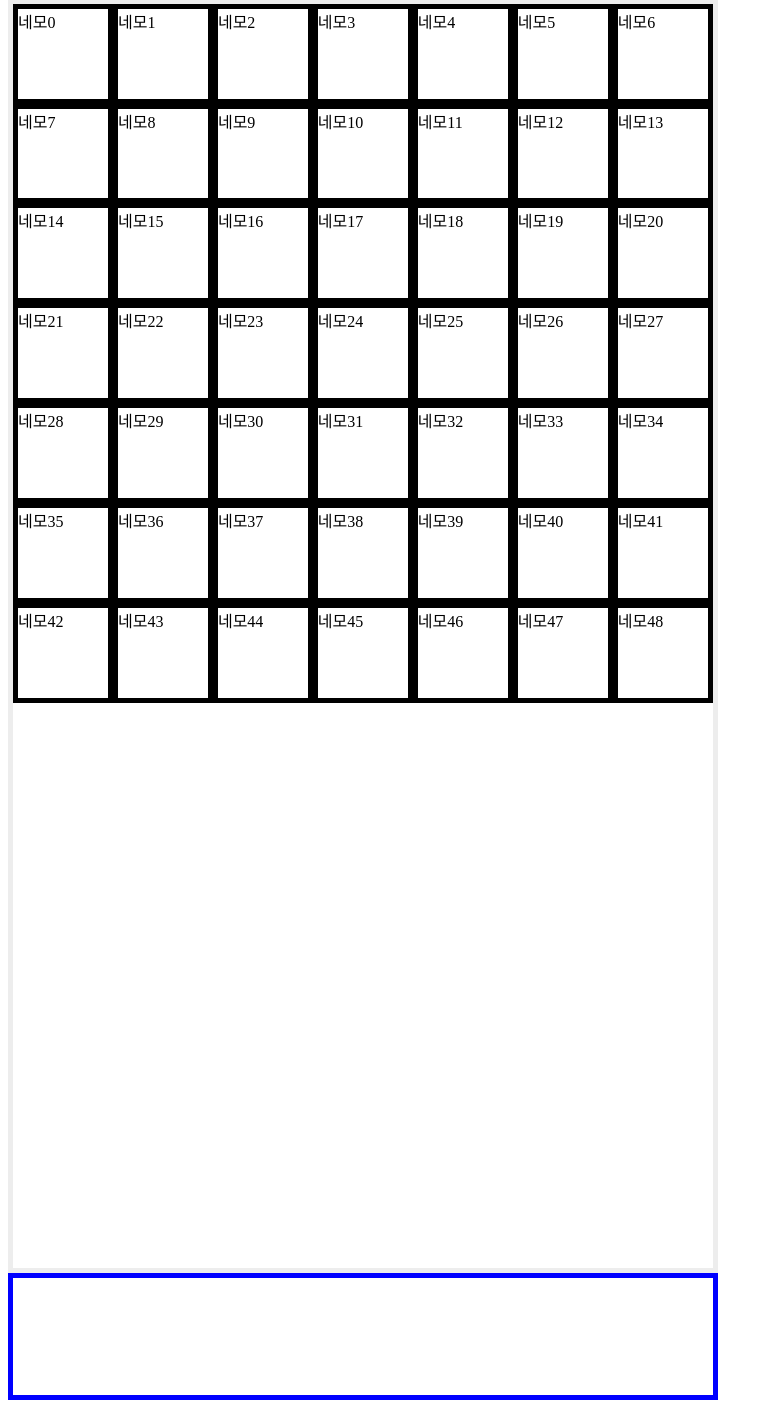
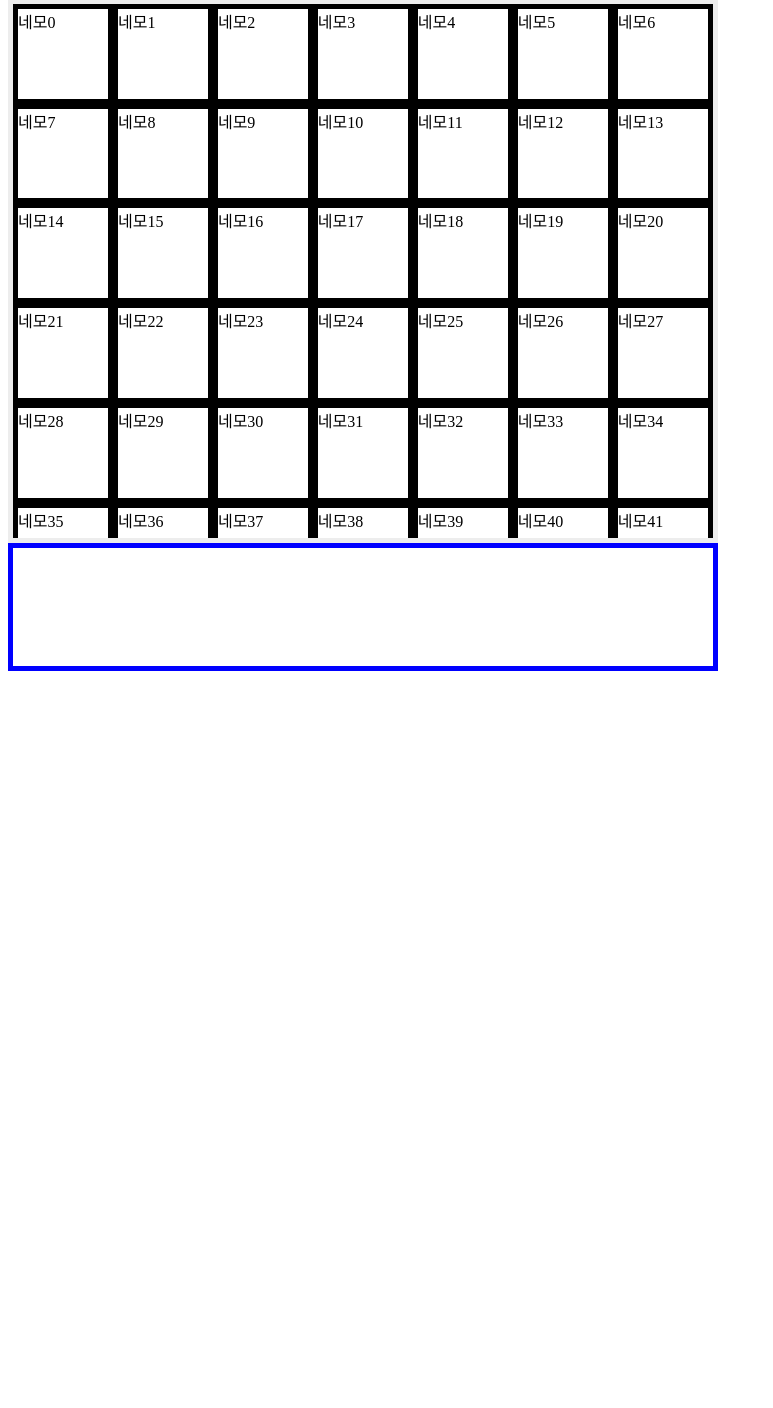
Before and after one commit to youngclown/Numbers_Othello, a Spring app: page /sampleTemplate in a window 1280 px wide. Shown: the part 137-1545 px from the top of the page, without its empty margins (0-773 px from the left). After the commit the page ends 808 px from the top, so only its background shows below. Run offline with Thymeleaf, Linux system fonts and the light colour scheme; the template is opened without the code that fills it, so the values that code supplies are empty; some of the project's set-up classes (security, data sources, template engines, error pages and the like) are left out, and stand-ins take their place.

Commit message:
샘플 html ...

```diff
--- a/src/main/resources/templates/sampleTemplate.html
+++ b/src/main/resources/templates/sampleTemplate.html
@@ -32,7 +32,7 @@
             /*min-width: 700px;*/
             max-width: 700px;
             overflow: hidden;
-            padding-bottom: 100%;
+            padding-bottom: 42.3%; /* 이 영역을 비율에 맞게 고정할 방법이 있을까? */
             /*position: absolute;*/
             top: 50%;
             left: 50%;
@@ -44,6 +44,7 @@
             position: relative;
             width: 14.28%;
             height: 0;
+            /*overflow: hidden;*/
             padding-bottom: 14.28%;
             background: #000;
             float: left;
@@ -56,6 +57,7 @@
             padding-bottom: 90%;
             background: #fff;
         }
+
         .bottom {
             width: 100%;
             height: 15%;
@@ -67,7 +69,6 @@
 </head>
 
 <body translate="no">
-
 <div class="top"></div>
 <div class="wrap"></div>
 <div class="bottom"></div>
```
